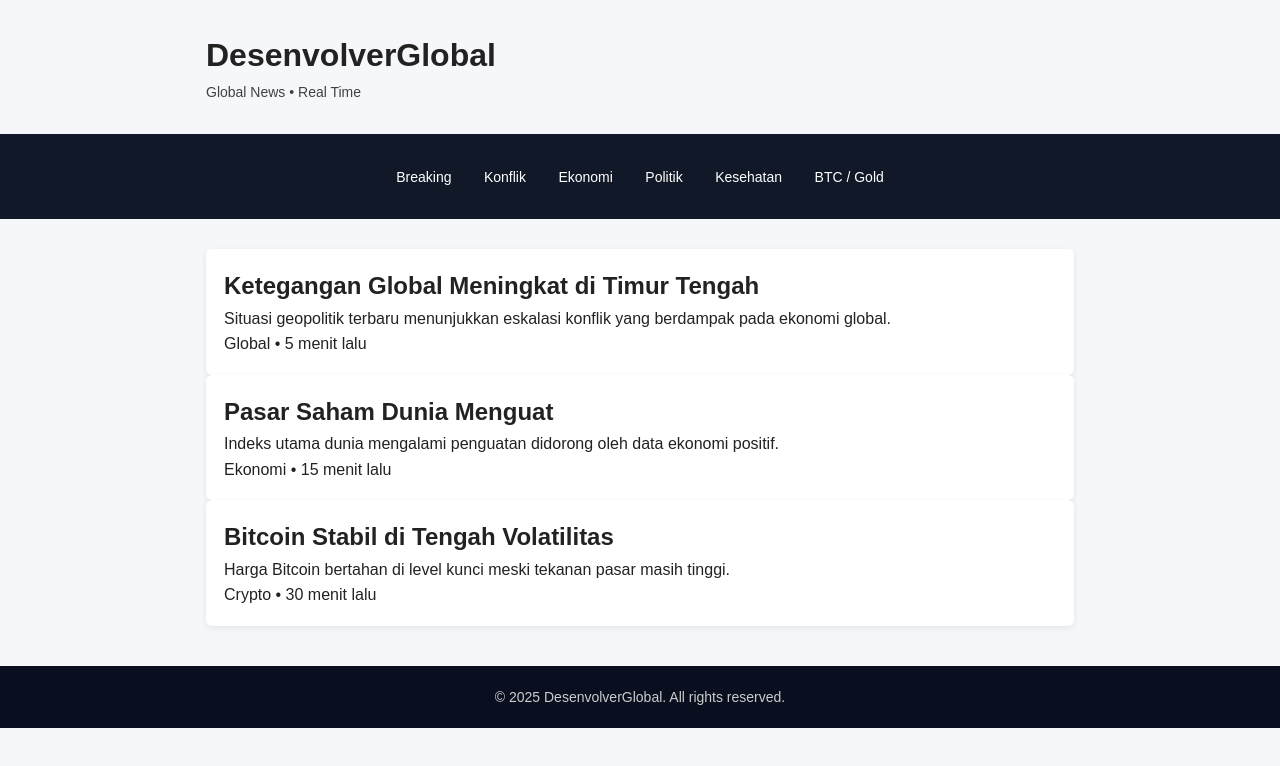
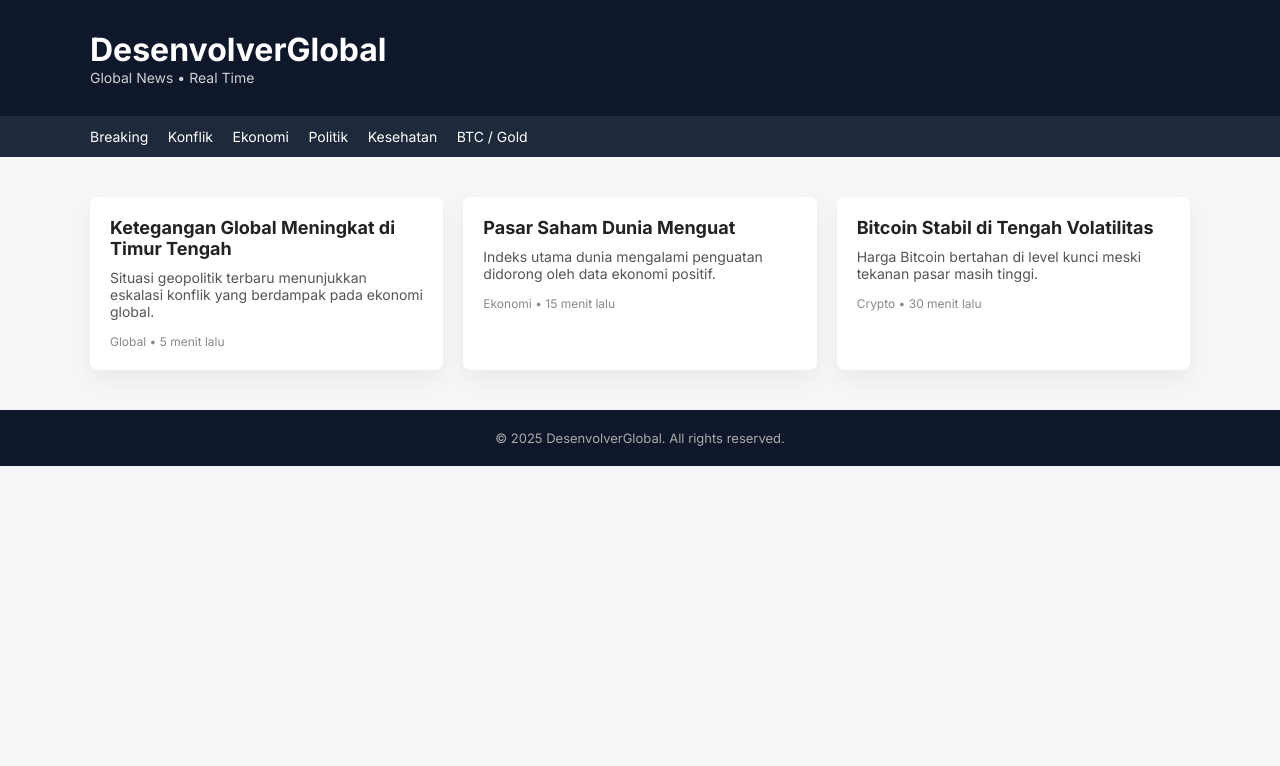
Before and after one commit to shiidonquixote-design/desenvolverglobal, a website: page index.html in a window 1280 px wide. Drawn offline with Linux system fonts and the light colour scheme.

Commit message:
Update styles for header, footer, and layout

```diff
--- a/css/style.css
+++ b/css/style.css
@@ -1,93 +1,93 @@
-/* RESET */
 * {
   margin: 0;
   padding: 0;
   box-sizing: border-box;
+  font-family: 'Inter', sans-serif;
 }
 
-/* BODY */
 body {
-  font-family: Arial, Helvetica, sans-serif;
-  background: #f5f7fa;
+  background: #f4f6f8;
   color: #222;
-  line-height: 1.6;
+}
+
+/* CONTAINER */
+.container {
+  width: 90%;
+  max-width: 1100px;
+  margin: auto;
 }
 
 /* HEADER */
-.site-header {
-  background: #0a0f1f;
+.header {
+  background: #0f172a;
   color: #fff;
-  padding: 20px;
-  text-align: center;
+  padding: 30px 0;
 }
 
-.site-header h1 {
-  font-size: 28px;
-  letter-spacing: 1px;
+.logo {
+  font-size: 32px;
+  font-weight: 700;
 }
 
 .tagline {
   font-size: 14px;
-  opacity: 0.85;
+  opacity: 0.8;
 }
 
 /* NAV */
 .nav {
-  display: flex;
-  flex-wrap: wrap;
-  justify-content: center;
-  background: #111827;
+  background: #1e293b;
 }
 
 .nav a {
   color: #fff;
   text-decoration: none;
-  padding: 10px 14px;
+  margin-right: 15px;
   font-size: 14px;
+  padding: 12px 0;
+  display: inline-block;
 }
 
 .nav a:hover {
-  background: #1f2933;
+  text-decoration: underline;
 }
 
-/* CONTAINER */
-.container {
-  max-width: 900px;
-  margin: 30px auto;
-  padding: 0 16px;
-}
-
-/* NEWS */
-.news h2 {
-  margin-bottom: 16px;
+/* NEWS GRID */
+.news-grid {
+  display: grid;
+  grid-template-columns: repeat(auto-fit, minmax(280px, 1fr));
+  gap: 20px;
+  margin: 40px 0;
 }
 
 .news-card {
   background: #fff;
-  padding: 18px;
-  border-radius: 6px;
-  box-shadow: 0 2px 6px rgba(0,0,0,0.08);
+  padding: 20px;
+  border-radius: 8px;
+  box-shadow: 0 10px 20px rgba(0,0,0,0.05);
 }
 
-.news-card h3 {
+.news-card h2 {
+  font-size: 18px;
   margin-bottom: 10px;
+}
+
+.news-card p {
+  font-size: 14px;
+  color: #555;
+  margin-bottom: 10px;
+}
+
+.news-card span {
+  font-size: 12px;
+  color: #888;
 }
 
 /* FOOTER */
 .footer {
-  background: #0a0f1f;
-  color: #ccc;
+  background: #0f172a;
+  color: #aaa;
   text-align: center;
-  padding: 20px;
-  margin-top: 40px;
-  font-size: 14px;
+  padding: 20px 0;
+  font-size: 13px;
 }
-
-.footer a {
-  color: #9ca3af;
-  text-decoration: none;
-}
-
-.footer a:hover {
-  color: #fff;
-}
```
